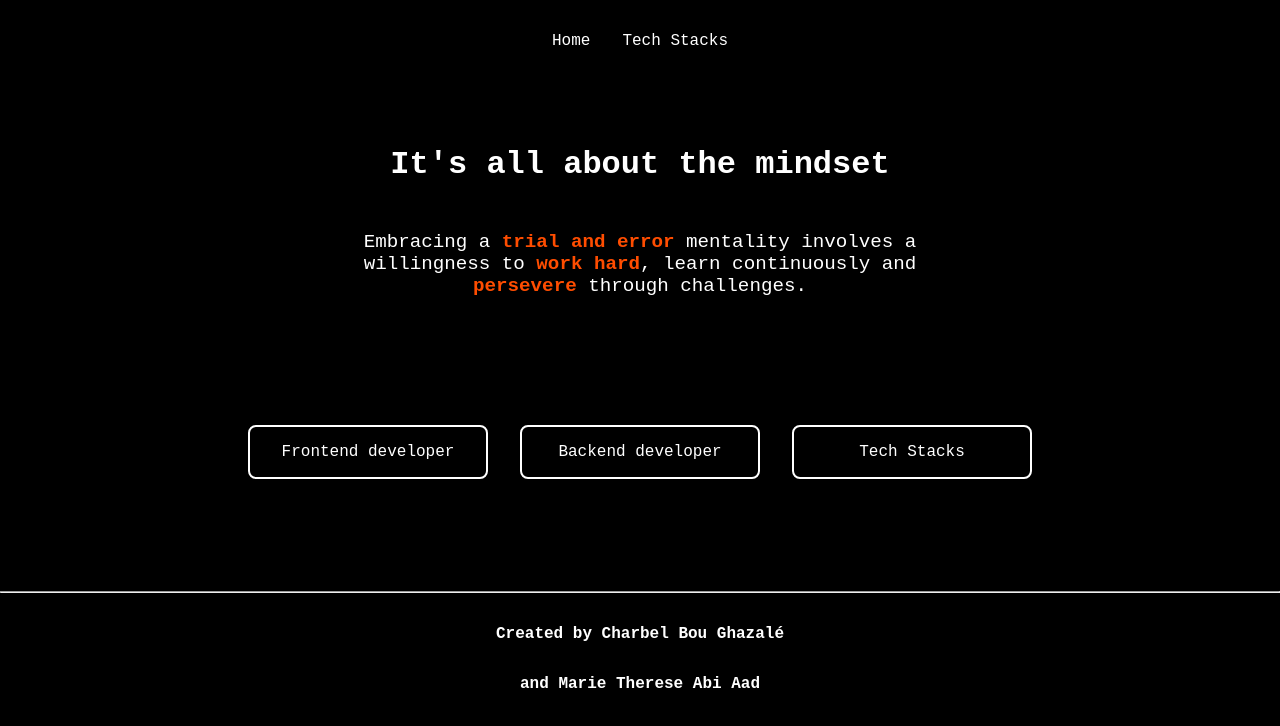
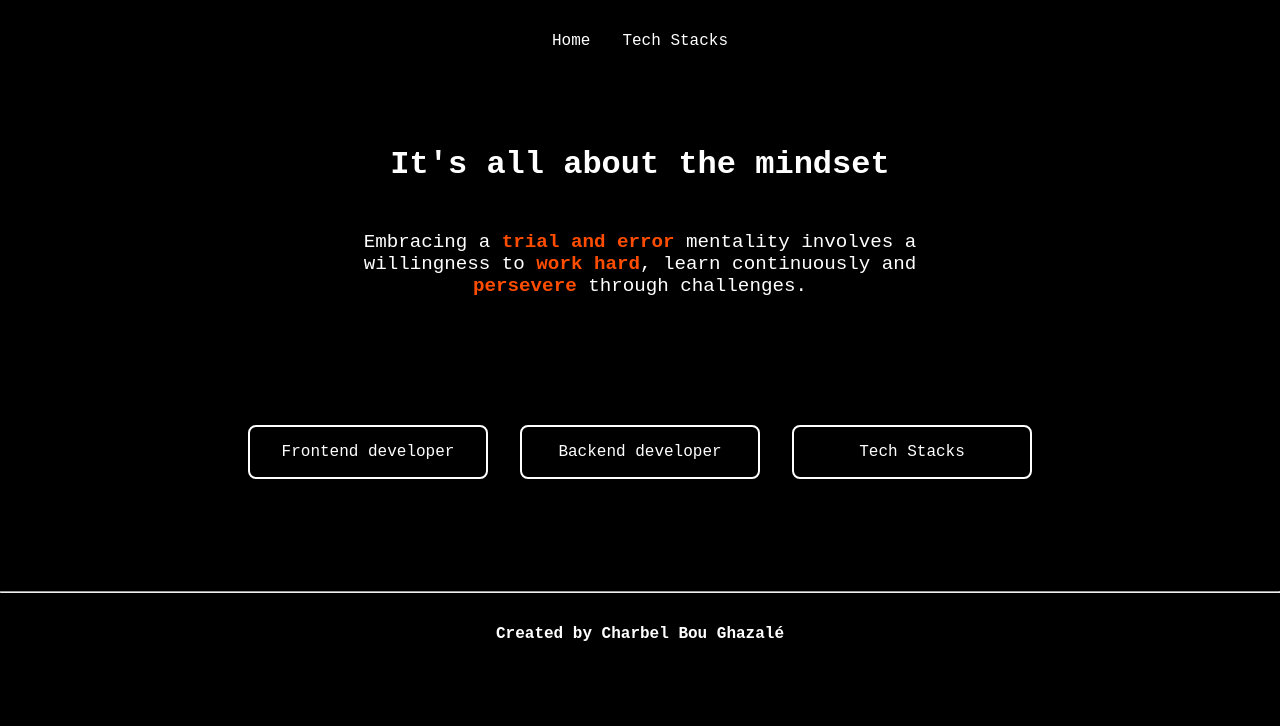
Before and after one commit to CharbelBG/Devroadmaps, a React (Vite) app: page / in a window 1280 px wide. Shown: the top 726 px of the page. Built offline with nearby package versions, Linux system fonts and the light colour scheme.

Commit message:
name removed

```diff
--- a/src/App.jsx
+++ b/src/App.jsx
@@ -27,7 +27,6 @@ return(
     <div className='footer'>
         <hr/>
         <Link to='https://github.com/CharbelBG' target={'_blank'} >Created by Charbel Bou Ghazalé</Link>
-        <Link to='https://www.linkedin.com/in/theresa-abi-aad-2815b7271/' target={'_blank'}>and Marie Therese Abi Aad</Link>
     </div>
 </>
 )
```
